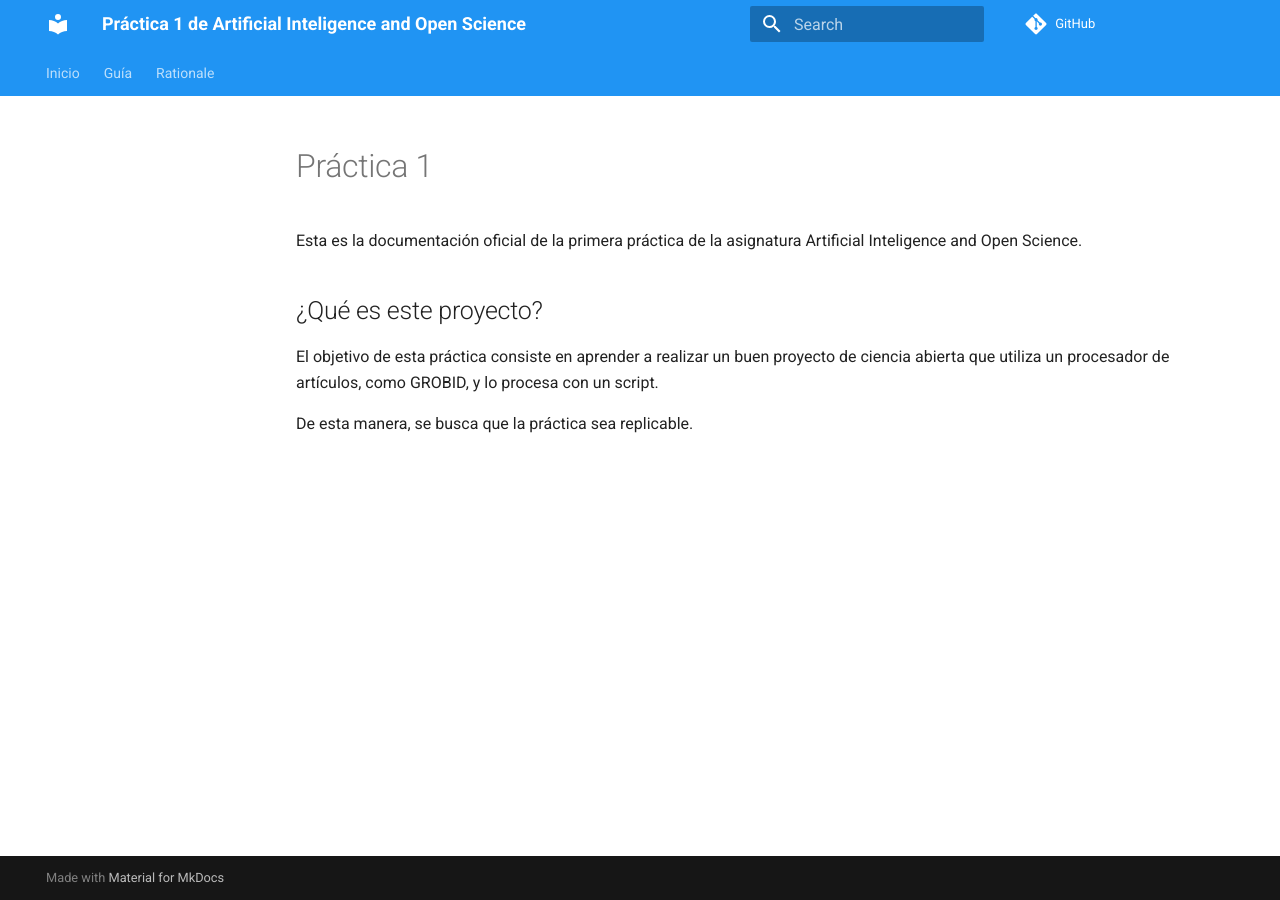
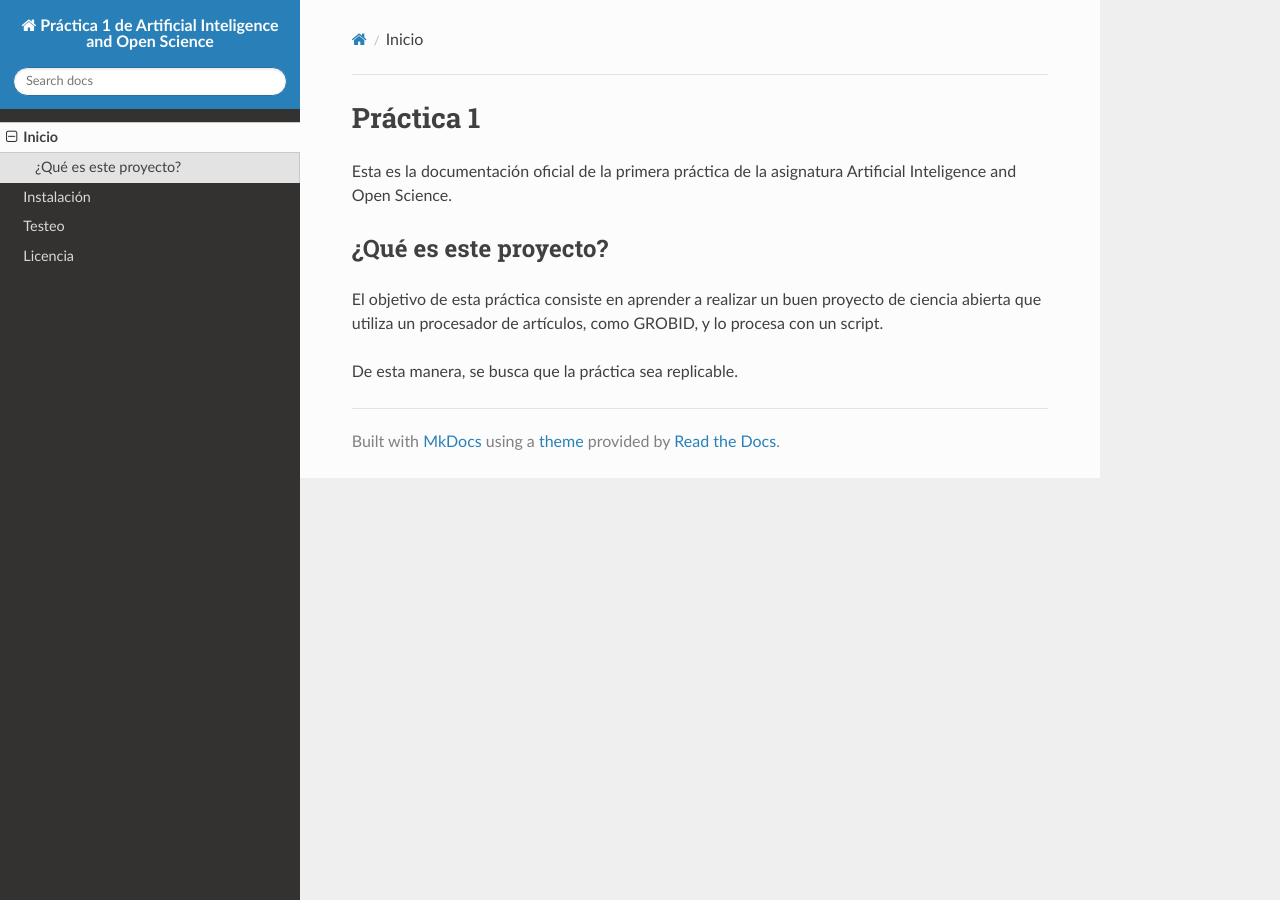
Before and after one commit to Henchu28/AI-and-Open-Science, an MkDocs documentation site: the page built from docs/index.md, in a window 1280 px wide. Built offline with MkDocs 1.6.1, drawn with Linux system fonts in a browser that asks for light colours; nearby versions of some CDN libraries; comment, search, counter and statistics services are not loaded.

Commit message:
Update mkdocs.yml

```diff
--- a/mkdocs.yml
+++ b/mkdocs.yml
@@ -1,26 +1,19 @@
 site_name: "Práctica 1 de Artificial Inteligence and Open Science"
-repo_url: "https://github.com/Henchu28/AI-and-Open-Science/Prac 1"
-edit_uri: "blob/main/docs/"
+site_url: "https://Henchu28.github.io/AI-and-Open-Science"
+site_author: "Henchu28"
 
 theme:
-  name: "material"
-  palette:
-    scheme: default
-    primary: blue
-    accent: light blue
-  features:
-    - navigation.tabs
-    - navigation.instant
-    - navigation.tracking
-    - toc.integrate
+  name: readthedocs
 
 nav:
-  - Inicio: docs/index.md
-  - Guía: docs/README.md
-  - Rationale: Prac 1/rationale.md
+  - Inicio: index.md
+  - Instalación: installation.md
+  - Testeo: test.md
+  - Licencia: license.md
 
-markdown_extensions:
-  - admonition
-  - codehilite
-  - toc:
-      permalink: true
+# Páginas y documentación
+docs_dir: docs
+
+# Configuración de la documentación
+plugins:
+  - search
```
